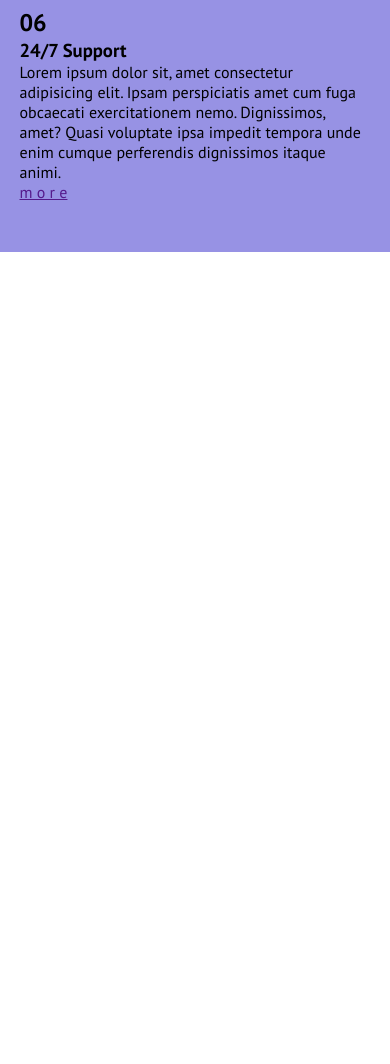
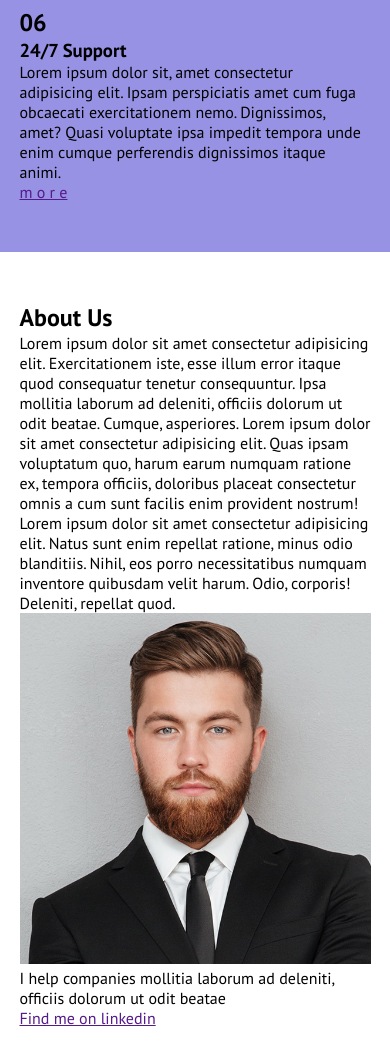
Before and after one commit to MarcoGranata9/htmlcss-responsive-layout, a plain HTML site: page index.html in a window 390 px wide. Shown: the part 4024-5088 px from the top of the page. Before the commit the page ends 4276 px from the top, so only its background shows below. Drawn offline with Linux system fonts and the light colour scheme.

Commit message:
add: about us section structure and responsive

```diff
--- a/css/style.css
+++ b/css/style.css
@@ -157,3 +157,29 @@ header ul {
         width: calc(100% / 3 - 20px / 3);
     }
 }
+
+/* About us section */
+
+.about-row {
+    display: flex;
+    flex-wrap: wrap;
+}
+
+.about-col-70,
+.about-col-30 {
+    width: 100%;
+}
+
+@media screen and (min-width: 768px) {
+    .about-row {
+        justify-content: space-between;
+    }
+
+    .about-col-70 {
+        width: 68%;
+    }
+
+    .about-col-30 {
+        width: 30%;
+    }
+}
--- a/index.html
+++ b/index.html
@@ -158,7 +158,24 @@
     <!-- /Benefits section -->
 
     <!-- About us section -->
-    <section></section>
+    <section class="section-padding">
+    <div class="container">
+        <div class="about-row">
+            <div class="about-col-70">
+                <h2>About Us</h2>
+                <p>Lorem ipsum dolor sit amet consectetur adipisicing elit. Exercitationem iste, esse illum error itaque quod consequatur tenetur consequuntur. Ipsa mollitia laborum ad deleniti, officiis dolorum ut odit beatae. Cumque, asperiores. Lorem ipsum dolor sit amet consectetur adipisicing elit. Quas ipsam voluptatum quo, harum earum numquam ratione ex, tempora officiis, doloribus placeat consectetur omnis a cum sunt facilis enim provident nostrum!</p>
+                <p>Lorem ipsum dolor sit amet consectetur adipisicing elit. Natus sunt enim repellat ratione, minus odio blanditiis. Nihil, eos porro necessitatibus numquam inventore quibusdam velit harum. Odio, corporis! Deleniti, repellat quod.</p>
+            </div>
+            <div class="about-col-30">
+                <img src="img/about.jpg" alt="pincopallino4">
+                <p>I help companies mollitia laborum ad deleniti, officiis dolorum ut odit beatae</p>
+                <a href="">Find me on linkedin</a>
+            </div>
+        </div>
+
+
+    </div>
+    </section>
     <!-- /About us section -->
 
     <!-- CTA section -->
```
